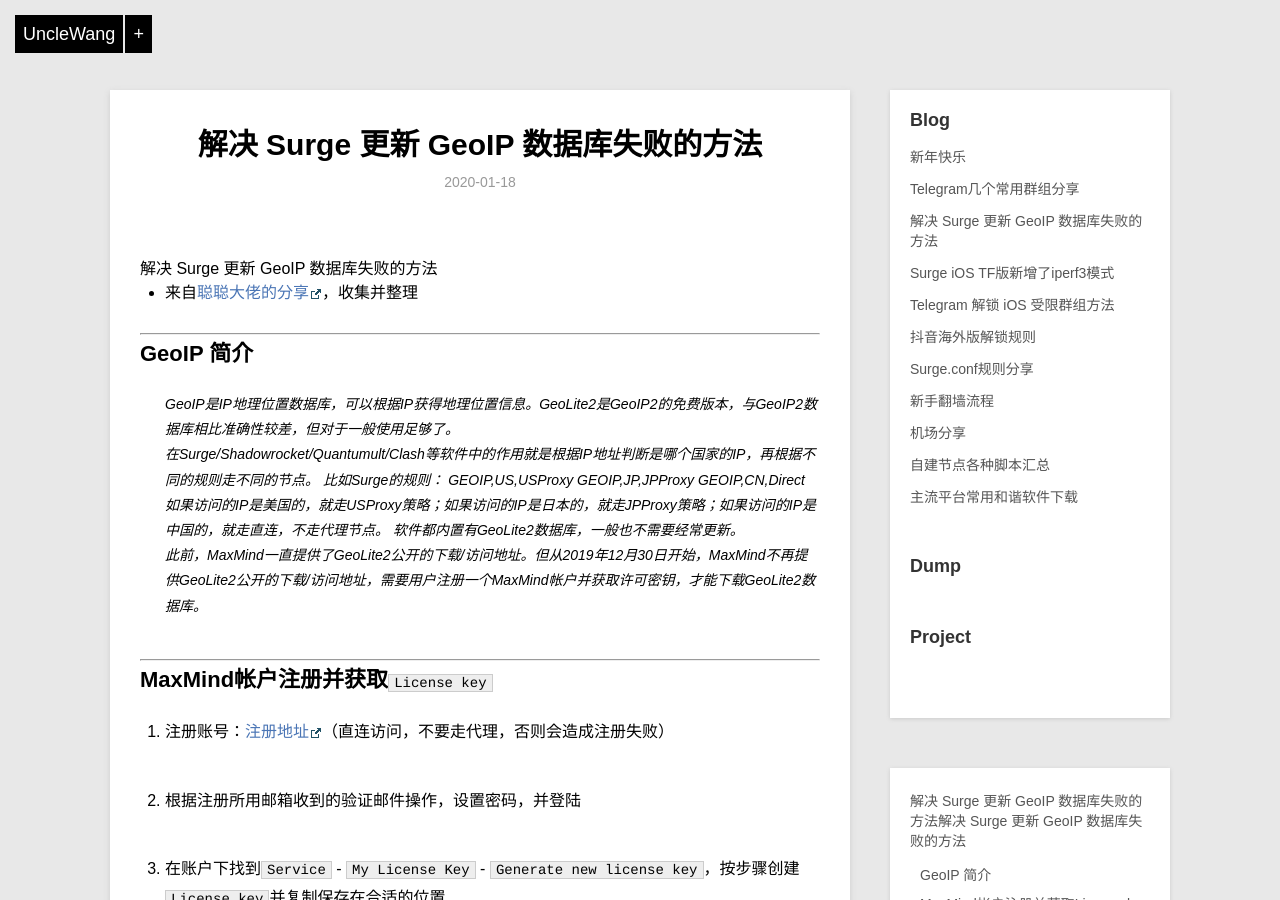
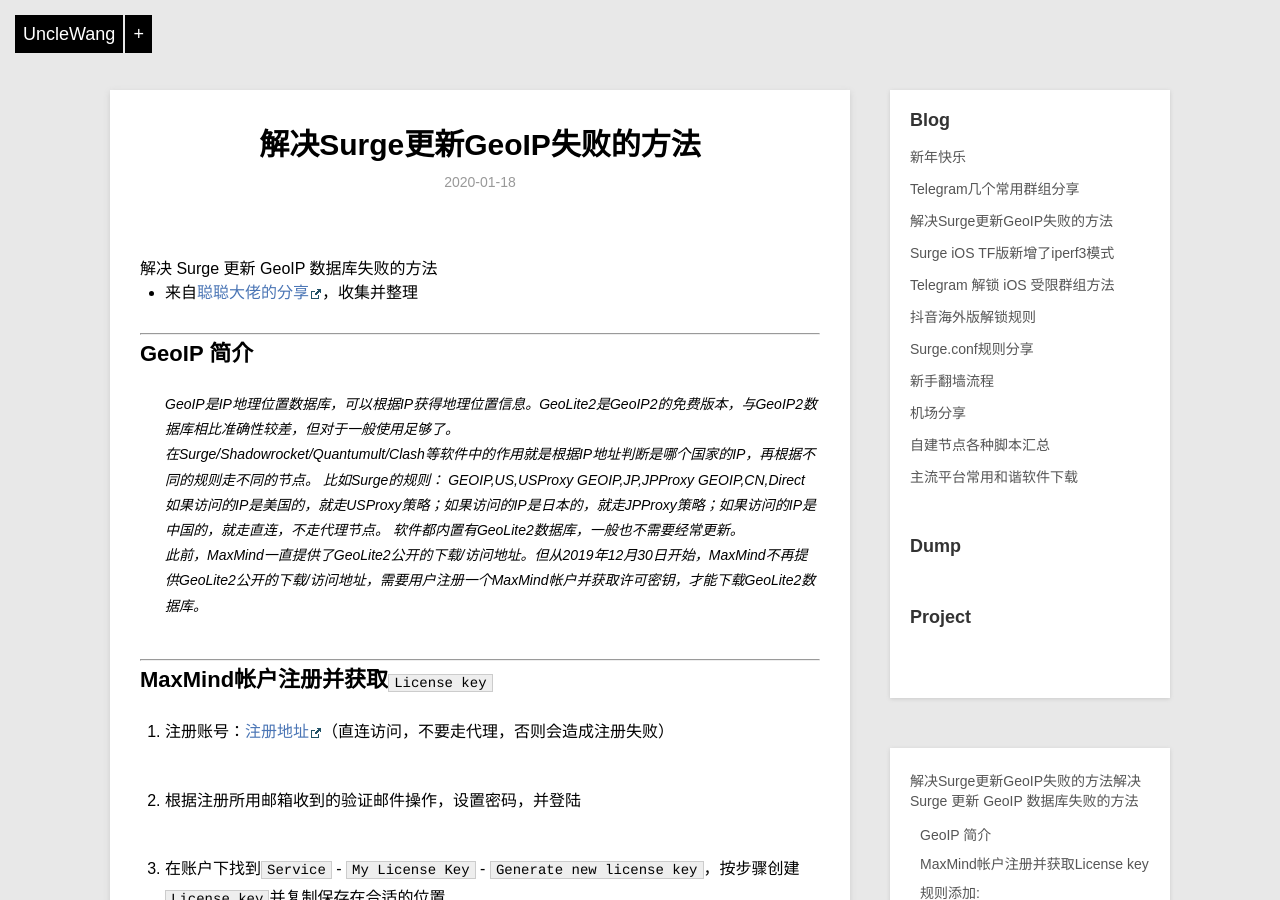
Before and after one commit to Darren-X1/Net-Door, a Jekyll site: the page built from _posts/blog/2020-01-18-geoip.md, in a window 1280 px wide and 900 px high. Built offline with Jekyll 4.4.1, drawn with Linux system fonts in a browser that asks for light colours.

Commit message:
Update 2020-01-18-geoip.md

```diff
--- a/_posts/blog/2020-01-18-geoip.md
+++ b/_posts/blog/2020-01-18-geoip.md
@@ -1,6 +1,6 @@
 ---
 layout: post
-title: 解决 Surge 更新 GeoIP 数据库失败的方法
+title: 解决Surge更新GeoIP失败的方法
 description: 来自聪聪大佬的分享，收集并整理
 category: blog
 ---
```
